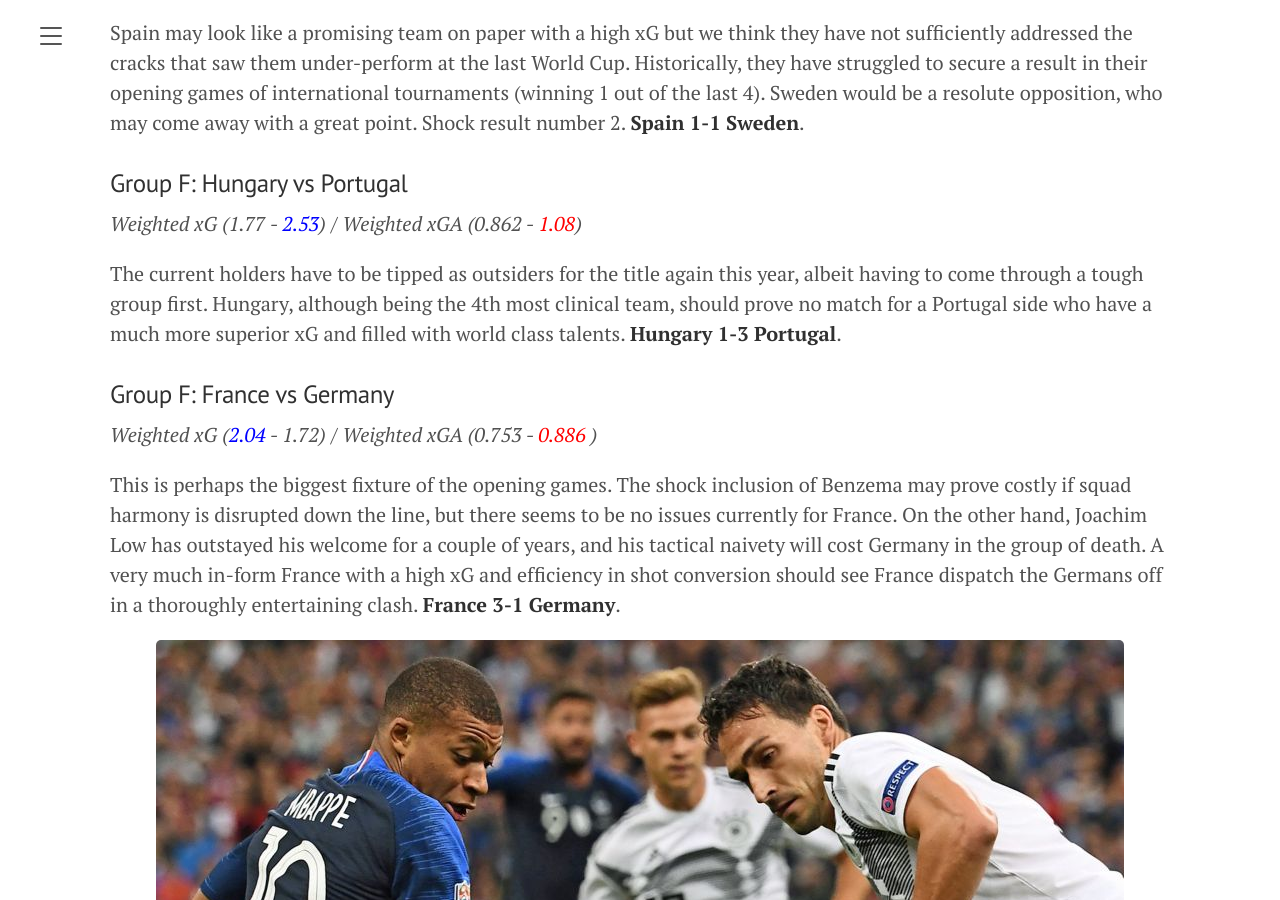
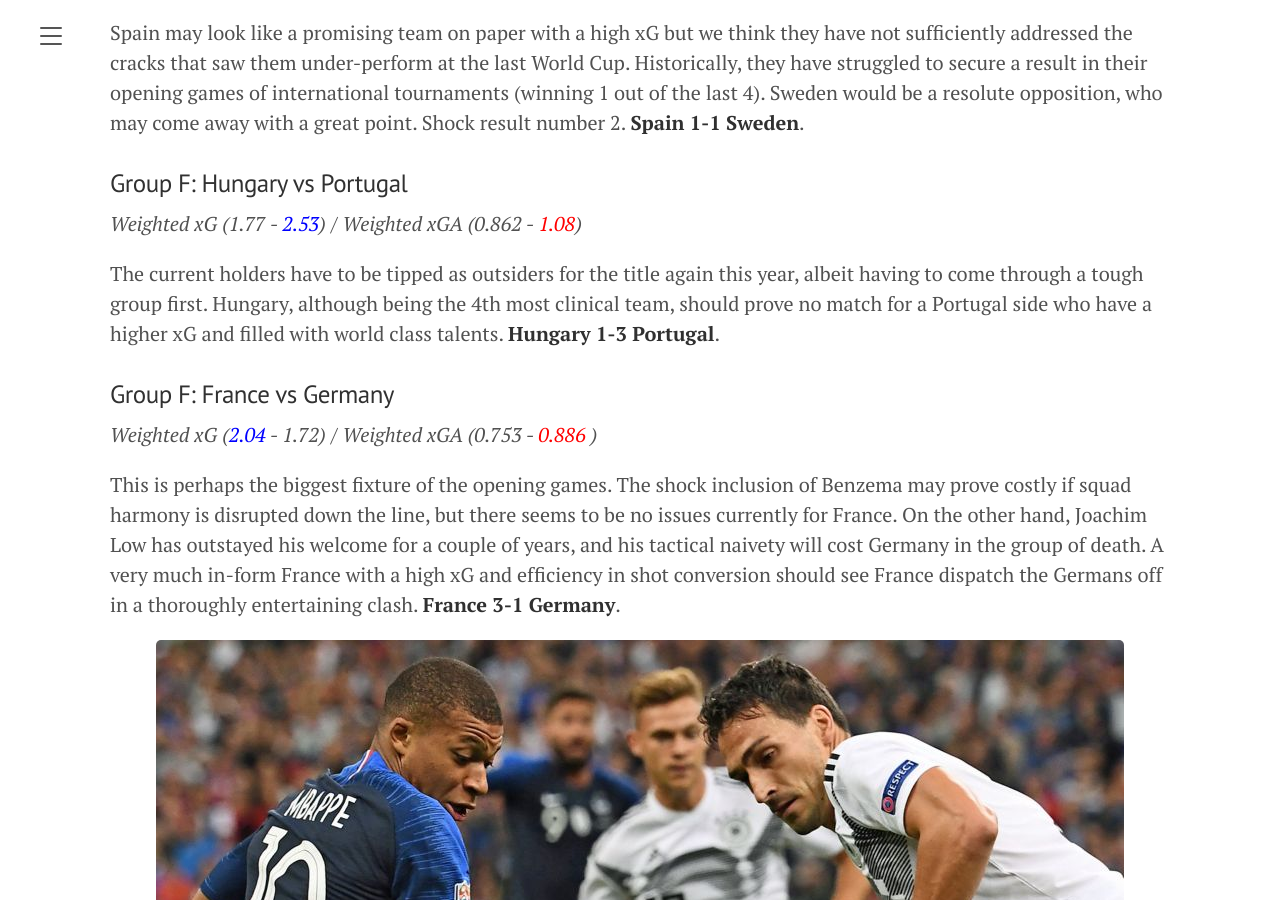
Before and after one commit to chuazy94/zy_blog_2, a Jekyll site: the page built from _posts/2021-06-07-euros-prediction.md, in a window 1280 px wide and 900 px high, scrolled down 4832 px. Built offline with Jekyll 4.4.1, drawn with Linux system fonts in a browser that asks for light colours.

Commit message:
Update 2021-06-07-euros-prediction.md

```diff
--- a/_posts/2021-06-07-euros-prediction.md
+++ b/_posts/2021-06-07-euros-prediction.md
@@ -97,7 +97,7 @@ Spain may look like a promising team on paper with a high xG but we think they h
 <em>Weighted xG (1.77 - <span style="color:blue"> 2.53</span>) /
 <em>Weighted xGA (0.862 - <span style="color:red">1.08</span>)
 
-The current holders have to be tipped as outsiders for the title again this year, albeit having to come through a tough group first. Hungary, although being the 4th most clinical team, should prove no match for a Portugal side who have a much more superior xG and filled with world class talents. **Hungary 1-3 Portugal**.
+The current holders have to be tipped as outsiders for the title again this year, albeit having to come through a tough group first. Hungary, although being the 4th most clinical team, should prove no match for a Portugal side who have a higher xG and filled with world class talents. **Hungary 1-3 Portugal**.
 
 ### Group F: France vs Germany
 <em>Weighted xG (<span style="color:blue">2.04</span> - 1.72) /
```
